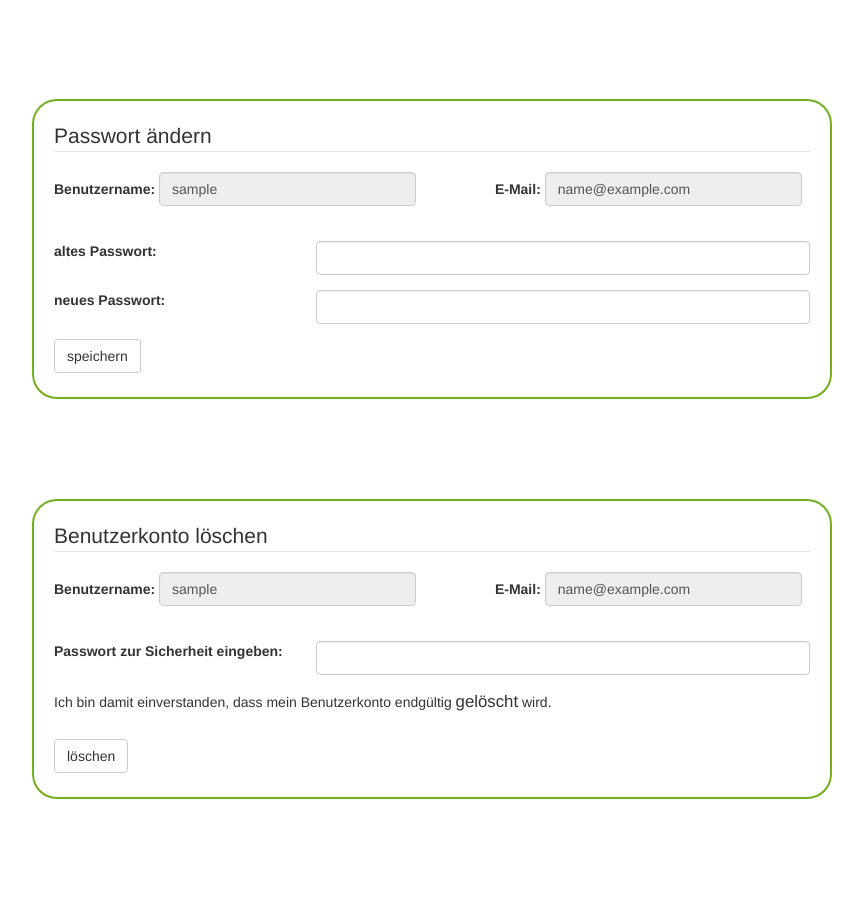
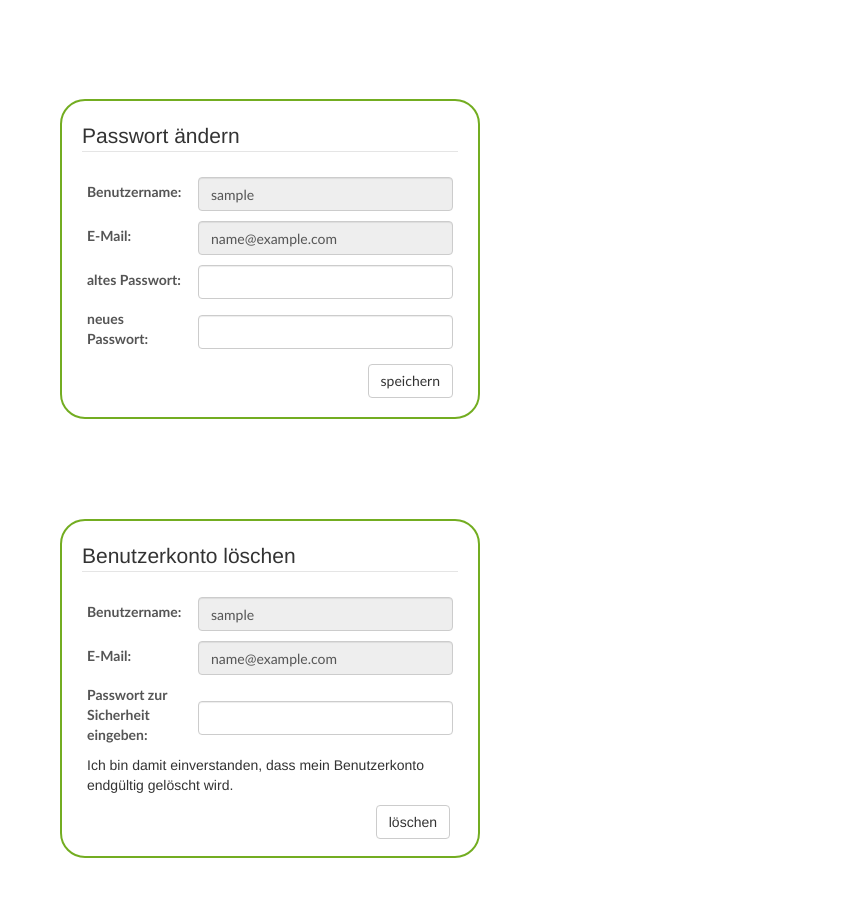
Before and after one commit to Tobsi1234/Essen_Git, a PHP site: page /benutzereinstellungen.php in a window 1280 px wide. Shown: the part 51-959 px from the top of the page, without its empty margins (388-1251 px from the left). Before the commit the page ends 850 px from the top, so only its background shows below. Run offline with PHP 8.4, Linux system fonts and the light colour scheme; the visitor is signed in with stand-in values (Sample User, id 1).

Commit message:
Benutzereinstellungen Anpassung

```diff
--- a/benutzereinstellungen.php
+++ b/benutzereinstellungen.php
@@ -14,57 +14,62 @@
 	include("includes/includeBody.php");
 ?>
 
+<!-- Passwort ändern -->
 <div class="userchange">
       <form class="form-horizontal" action="?pwchange=1" method="post">
        <fieldset>
   		<legend>Passwort ändern</legend>
-      <div class="form-group">
-      	<div class="labelrechts">
-          <label class="labeluser"> Benutzername: </label>
-          <input class="inputuser" type="text" id="name" maxlength="30" value="<?php echo($_SESSION['username']) ?>" disabled="disabled">
-          <label class="labelemail"> E-Mail: </label>
-          <input class="inputuser" type="text" id="name" maxlength="30" value="<?php echo($_SESSION['email']) ?>" disabled="disabled">
-          </div>
-      </div><br>
-      <div class="form-group">
-          <label class="col-lg-4">altes Passwort: </label>
-          <div class="col-lg-8">
-              <input class="passwort" type="password"  maxlength="20" name="passwort" required>
-          </div>
-      </div>
-      <div class="form-group">
-          <label class="col-lg-4">neues Passwort: </label>
-          <div class="col-lg-8">
-              <input class="passwort" type="password"  maxlength="20" name="passwort2" required>
-          </div>
-      </div>
-      <input class="btn btn-default" type="submit" value="speichern">
+         <table class="usertable">
+            <tbody>
+              <tr>
+                <td><label>Benutzername:</label></td>
+                <td><input class="inputuser" type="text" id="name" maxlength="30" value="<?php echo($_SESSION['username']) ?>" disabled="disabled"></td>
+              </tr>
+              <tr>
+                <td><label>E-Mail:</label></td>
+                <td><input class="inputuser" type="text" id="name" maxlength="30" value="<?php echo($_SESSION['email']) ?>" disabled="disabled"></td>
+              </tr>
+              <tr>
+                <td><label>altes Passwort: </label></td>
+                <td><input class="passwort" type="password"  maxlength="20" name="passwort" required></td>
+              </tr>
+              <tr>
+                <td><label>neues Passwort: </label></td>
+                <td><input class="passwort" type="password"  maxlength="20" name="passwort2" required></td>
+              </tr>
+              <tr>
+                <td></td>
+                <td style="text-align:right"><input class="btn btn-default" type="submit" value="speichern"></td>
+              </tr>
+            </tbody>
+  		</table>
       </fieldset>
       </form>
 </div>
 
-<div class="userchange">
-      <form class="form-horizontal" action="?pwchange=1" method="post">
-      <fieldset>
+<!-- Benutzerkonto löschen -->
+<div class="userdelete">
+      <form class="form-horizontal" action="?userdelete=1" method="post">
+       <fieldset>
   		<legend>Benutzerkonto löschen</legend>
-      <div class="form-group">
-      	<div class="labelrechts">
-          <label class="labeluser"> Benutzername: </label>
-          <input class="inputuser" type="text" id="name" maxlength="30" value="<?php echo($_SESSION['username']) ?>" disabled="disabled">
-          <label class="labelemail"> E-Mail: </label>
-          <input class="inputuser" type="text" id="name" maxlength="30" value="<?php echo($_SESSION['email']) ?>" disabled="disabled">
-          </div>
-      </div><br>
-      <div class="form-group">
-          <label class="col-lg-4">Passwort zur Sicherheit eingeben: </label>
-          <div class="col-lg-8">
-              <input class="passwort" type="password"  maxlength="20" name="passwort" required>
-          </div>
-      </div>
-      <div class="form-group">
-          <p class="labeluser">Ich bin damit einverstanden, dass mein Benutzerkonto endgültig <big>gelöscht</big> wird.</p>
-      </div>
-      <input class="btn btn-default" type="submit" value="löschen">
+         <table class="usertable">
+            <tbody>
+              <tr>
+                <td><label>Benutzername:</label></td>
+                <td><input class="inputuser" type="text" id="name" maxlength="30" value="<?php echo($_SESSION['username']) ?>" disabled="disabled"></td>
+              </tr>
+              <tr>
+                <td><label>E-Mail:</label></td>
+                <td><input class="inputuser" type="text" id="name" maxlength="30" value="<?php echo($_SESSION['email']) ?>" disabled="disabled"></td>
+              </tr>
+              <tr>
+                <td><label>Passwort zur Sicherheit eingeben:</label></td>
+                <td><input class="passwort" type="password"  maxlength="20" name="passwort" required></td>
+              </tr>
+            </tbody>
+  		</table>
+        <p class="labeluser">Ich bin damit einverstanden, dass mein Benutzerkonto endgültig gelöscht wird.</p>
+        <input class="btn btn-default" type="submit" value="löschen" style="float:right; margin-right:8px">
       </fieldset>
       </form>
 </div>
--- a/css/login.css
+++ b/css/login.css
@@ -26,7 +26,7 @@ fieldset {
 }
 .inputuser {
 
-    width: 257px;
+    width: 255px;
     height: 34px;
     padding: 6px 12px;
     font-size: 14px;
@@ -45,19 +45,20 @@ fieldset {
 
 
 .labeluser {
-	padding-left:15px;
+	padding-left:5px;
 }
 
 .labelemail {
-	padding-left:75px;
+	padding-left:15px;
+	padding-top:20px;
 }
 
 
 .passwort {
-    display: block;
-    width:100%;
+
     height: 34px;
-    padding: 6px 12px;
+    padding: 6px 2px;
+	width: 255px;
     font-size: 14px;
     line-height: 1.42857143;
     color: #555;
@@ -76,13 +77,39 @@ fieldset {
 	/*padding-left:500px;*/
 position:relative;
 top: 50px;
-left: 25%;
+left: 35%;
+right: 25%;
 border-radius: 25px;
 border: 2px solid #73AD21;
 padding: 20px;
 margin: 100px;
-width: 800px;
-height: 300px;
+margin-left:0px;
+width:420px;
+height: 320px;
+}
+
+.userdelete {
+	/*padding-left:500px;*/
+position:relative;
+top: 50px;
+left: 35%;
+right: 25%;
+border-radius: 25px;
+border: 2px solid #73AD21;
+padding: 20px;
+margin: 100px;
+margin-left:0px;
+width:420px;
+height: 339px;
+}
+
+.usertable {
+	border:hidden;
+}
+.usertable, td {
+	padding: 5px;
+	border:none;
+	background-color:white;
 }
 
 /*----------------------*/
```
